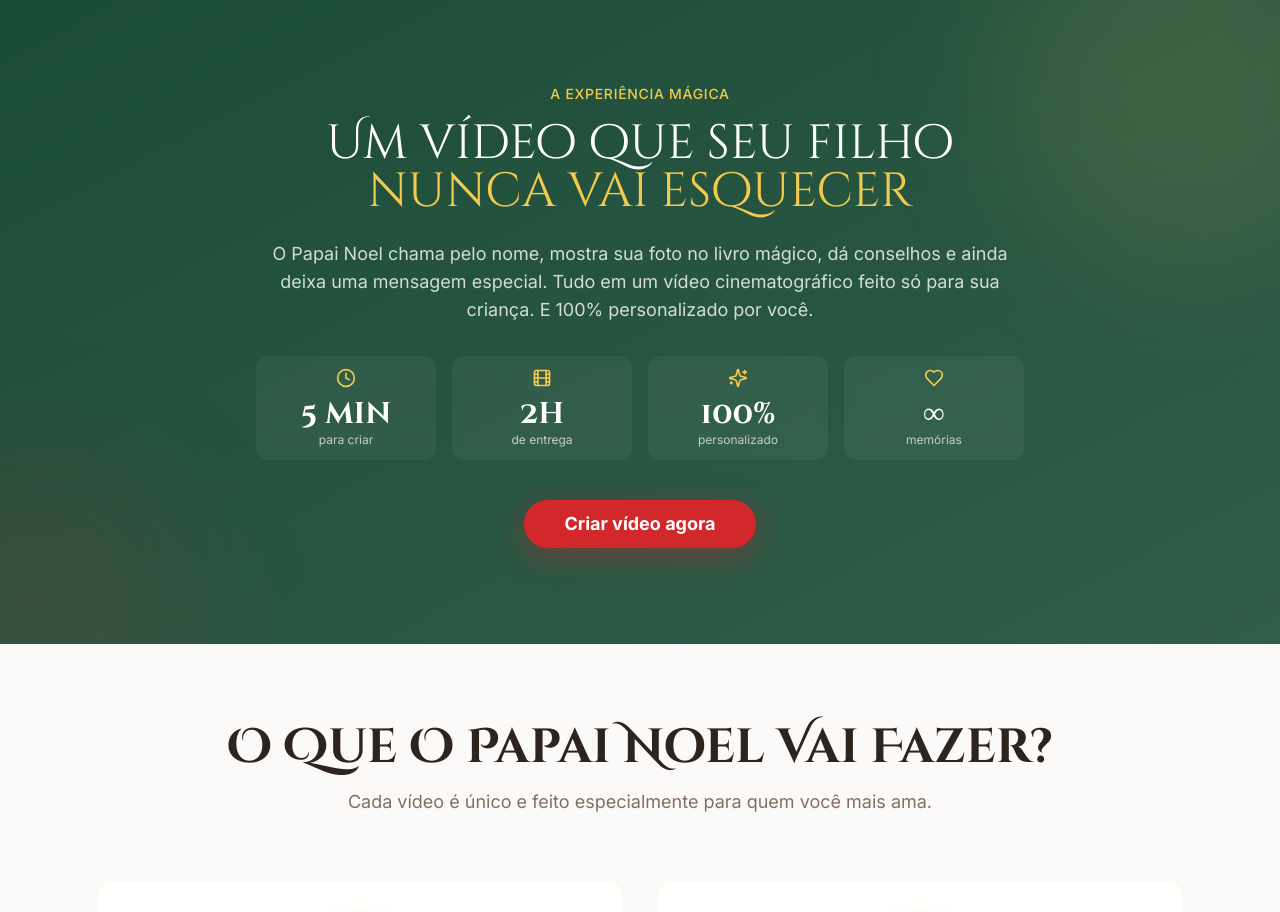
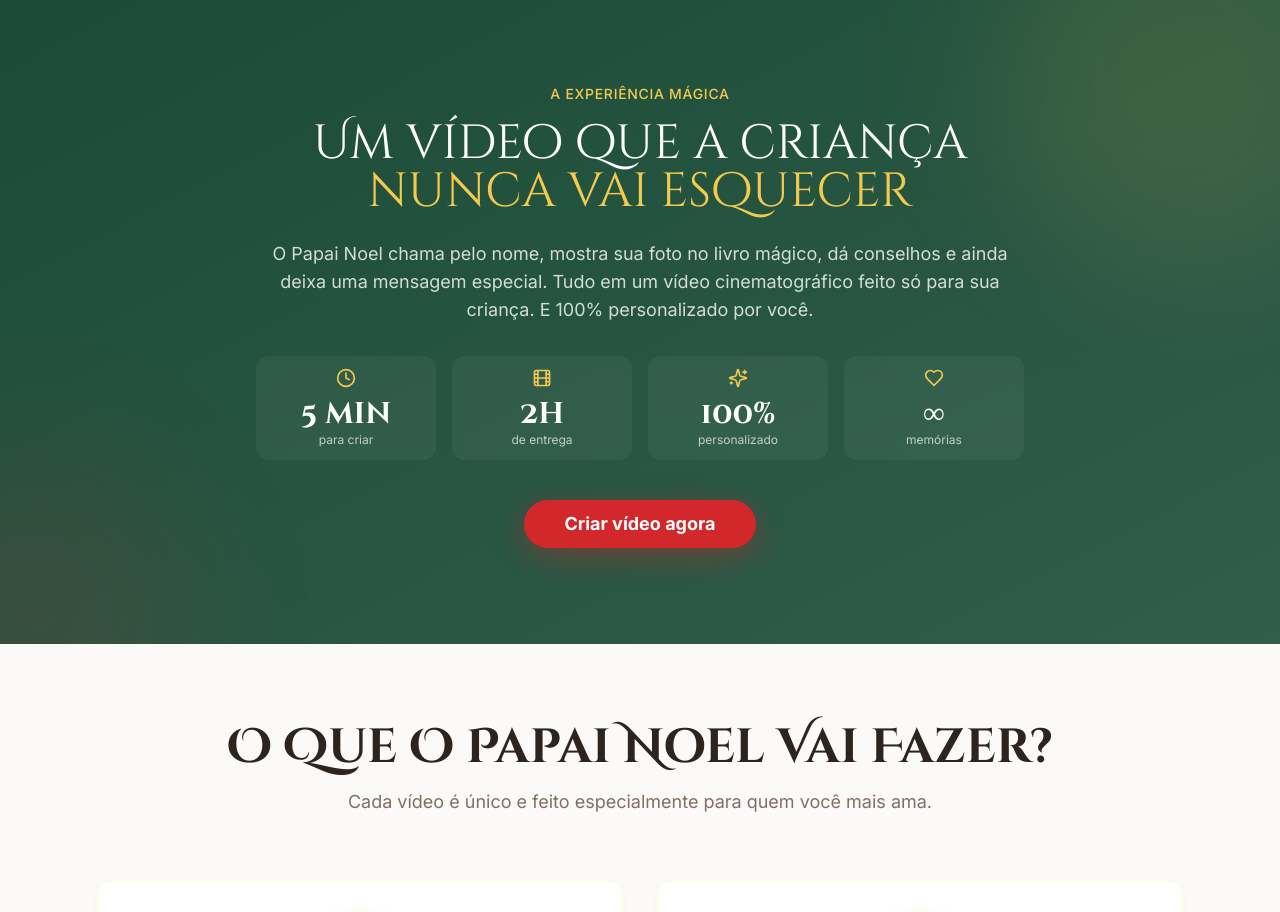
Before and after one commit to 0igorr/magic-santa, a React (Vite) app: page / in a window 1280 px wide. Shown: the part 1640-2552 px from the top of the page. Built offline with nearby package versions, Linux system fonts and the light colour scheme; the HTML template or start-up script is replaced by a standard one.

Commit message:
Visual edit in Lovable
Edited UI in Lovable

```diff
--- a/src/components/VideoDemo.tsx
+++ b/src/components/VideoDemo.tsx
@@ -52,7 +52,7 @@ const VideoDemo = () => {
 
             {/* Headline */}
             <h2 className="font-heading text-3xl md:text-4xl lg:text-5xl mb-6 leading-tight">
-              Um vídeo que seu filho
+              Um vídeo que a criança
               <span className="text-accent"> nunca vai esquecer</span>
             </h2>
 
```
